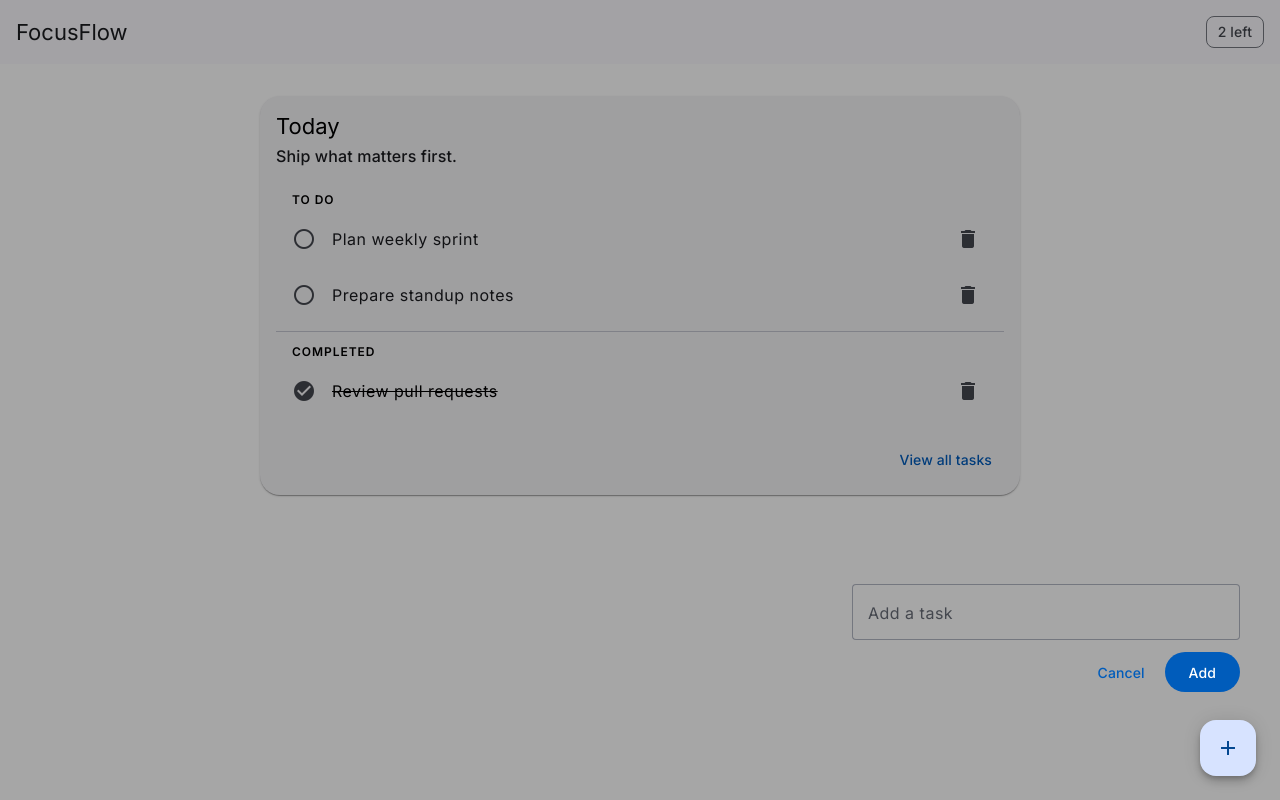
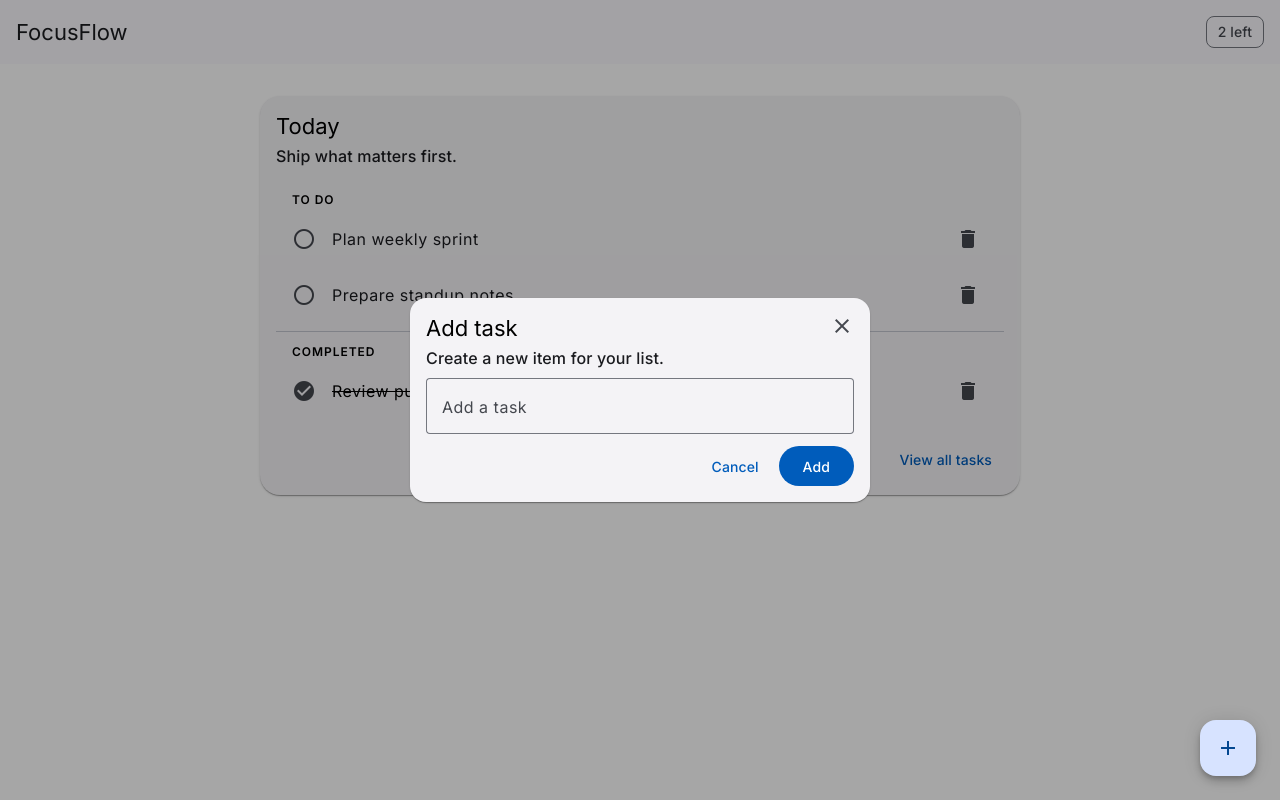
Before and after one commit to habi4ek/todo, an Angular app: page / in a window 1280 px wide. Both pictures are taken after a click on the button "add". Built offline with nearby package versions, Linux system fonts and the light colour scheme.

Commit message:
Center add-task popup in card with top-right close

```diff
--- a/src/app/app.component.html
+++ b/src/app/app.component.html
@@ -70,6 +70,23 @@
 <div class="add-todo-backdrop" *ngIf="isAddTodoPopupOpen" (click)="closeAddTodoPopup()"></div>
 
 <section class="add-todo-popup" *ngIf="isAddTodoPopupOpen" aria-label="Add item popup">
+  <mat-card appearance="raised" class="add-todo-popup-card">
+    <button
+      mat-icon-button
+      class="popup-close-button"
+      type="button"
+      aria-label="Close add task popup"
+      (click)="closeAddTodoPopup()"
+    >
+      <mat-icon>close</mat-icon>
+    </button>
+
+    <mat-card-header>
+      <mat-card-title>Add task</mat-card-title>
+      <mat-card-subtitle>Create a new item for your list.</mat-card-subtitle>
+    </mat-card-header>
+
+    <mat-card-content>
       <form class="todo-form" (ngSubmit)="addTodo()">
         <mat-form-field appearance="outline" subscriptSizing="dynamic">
           <mat-label>Add a task</mat-label>
@@ -87,6 +104,8 @@
           <button mat-flat-button color="primary" type="submit">Add</button>
         </div>
       </form>
+    </mat-card-content>
+  </mat-card>
 </section>
 
 <button
--- a/src/app/app.component.scss
+++ b/src/app/app.component.scss
@@ -93,14 +93,24 @@ mat-card-actions {
 
 .add-todo-popup {
   position: fixed;
-  right: 1.5rem;
-  bottom: calc(1.5rem + 56px + 0.75rem);
-  width: min(420px, calc(100vw - 2rem));
+  inset: 0;
+  z-index: 30;
+  display: grid;
+  place-items: center;
   padding: 1rem;
+}
+
+.add-todo-popup-card {
+  position: relative;
+  width: min(460px, calc(100vw - 2rem));
   border-radius: 1rem;
-  background: var(--mat-sys-surface-container-high);
-  box-shadow: var(--mat-sys-level3);
-  z-index: 30;
+}
+
+.popup-close-button {
+  position: absolute;
+  top: 0.5rem;
+  right: 0.5rem;
+  z-index: 1;
 }
 
 .popup-actions {
```
Lines whose indentation alone changed are shown as unchanged.
